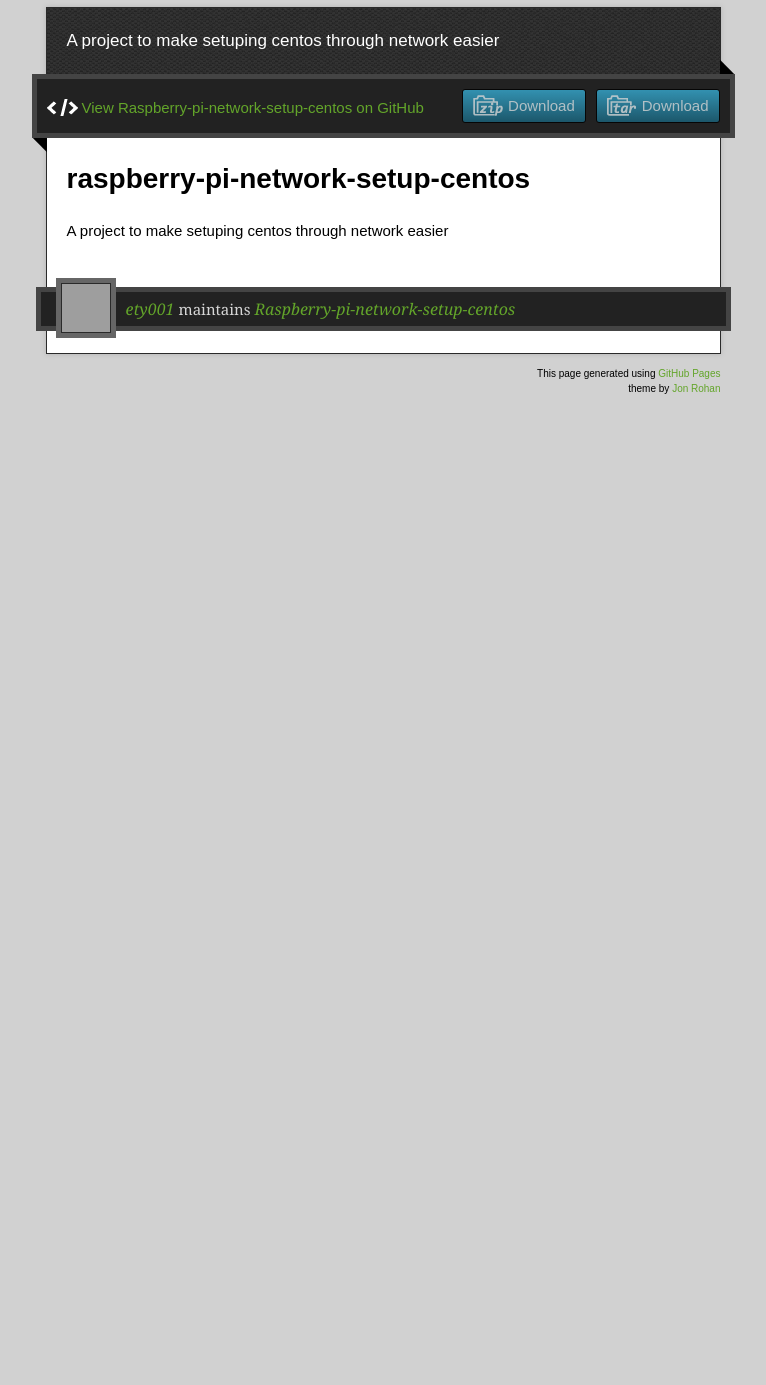
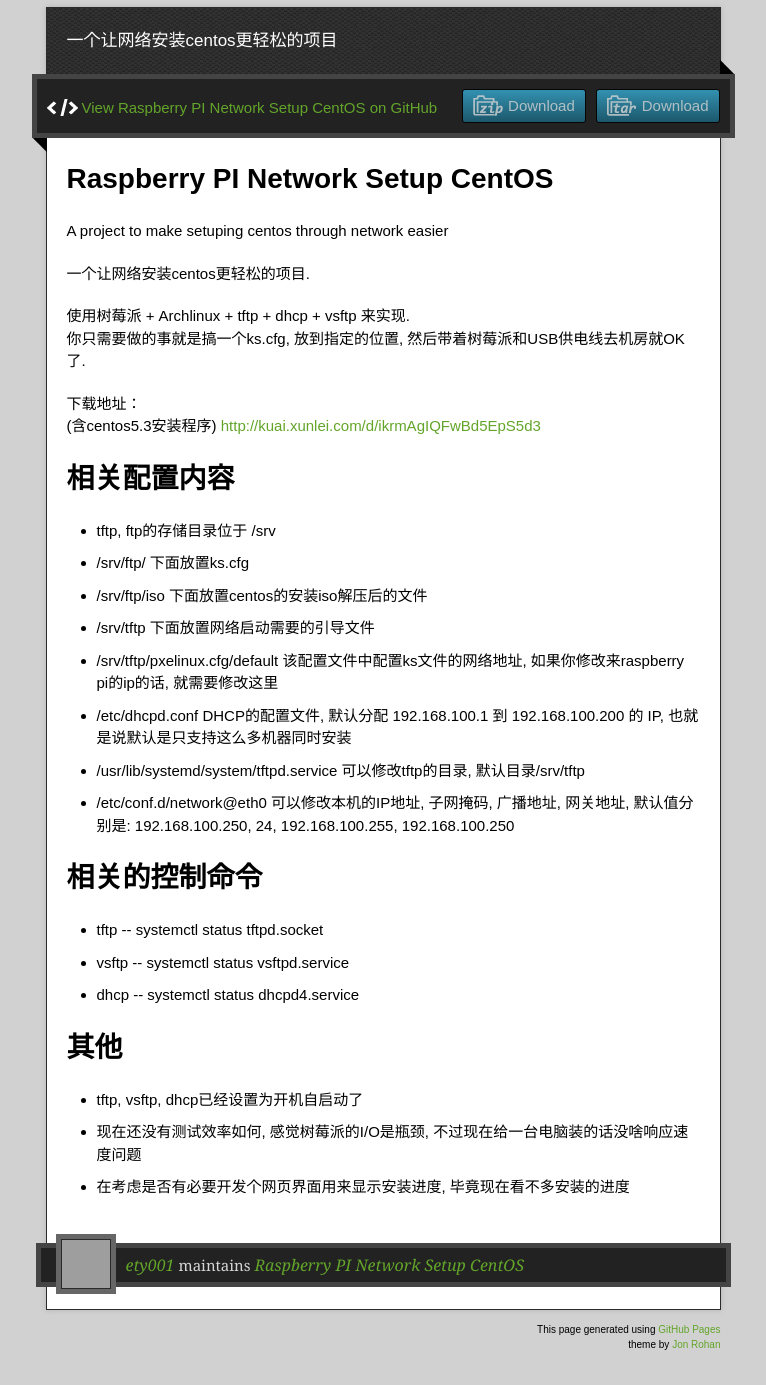
Before and after one commit to fm365/raspberry-pi-network-setup-centos, a plain HTML site: page index.html in a window 1280 px wide. Shown: the part 303-1688 px from the top of the page, without its empty margins (257-1023 px from the left). Before the commit the page ends 800 px from the top, so only its background shows below. Drawn offline with nearby package versions, Linux system fonts and the light colour scheme; grey boxes are pictures that could not be loaded.

Commit message:
Create gh-pages branch via GitHub

```diff
--- a/index.html
+++ b/index.html
@@ -11,8 +11,8 @@
   <script type="text/javascript" src="https://ajax.googleapis.com/ajax/libs/jquery/1.7.1/jquery.min.js"></script>
   <script type="text/javascript" src="javascripts/script.js"></script>
 
-  <title>Raspberry-pi-network-setup-centos</title>
-  <meta name="description" content="A project to make setuping centos through network easier">
+  <title>Raspberry PI Network Setup CentOS</title>
+  <meta name="description" content="一个让网络安装centos更轻松的项目">
 
   <meta name="viewport" content="width=device-width,initial-scale=1">
 
@@ -22,30 +22,66 @@
 
   <div class="wrapper">
     <header>
-      <h1 class="title">Raspberry-pi-network-setup-centos</h1>
+      <h1 class="title">Raspberry PI Network Setup CentOS</h1>
     </header>
     <div id="container">
-      <p class="tagline">A project to make setuping centos through network easier</p>
+      <p class="tagline">一个让网络安装centos更轻松的项目</p>
       <div id="main" role="main">
         <div class="download-bar">
         <div class="inner">
           <a href="https://github.com/ety001/raspberry-pi-network-setup-centos/tarball/master" class="download-button tar"><span>Download</span></a>
           <a href="https://github.com/ety001/raspberry-pi-network-setup-centos/zipball/master" class="download-button zip"><span>Download</span></a>
-          <a href="https://github.com/ety001/raspberry-pi-network-setup-centos" class="code">View Raspberry-pi-network-setup-centos on GitHub</a>
+          <a href="https://github.com/ety001/raspberry-pi-network-setup-centos" class="code">View Raspberry PI Network Setup CentOS on GitHub</a>
         </div>
         <span class="blc"></span><span class="trc"></span>
         </div>
         <article class="markdown-body">
           <h1>
-<a name="raspberry-pi-network-setup-centos" class="anchor" href="#raspberry-pi-network-setup-centos"><span class="octicon octicon-link"></span></a>raspberry-pi-network-setup-centos</h1>
+<a name="raspberry-pi-network-setup-centos" class="anchor" href="#raspberry-pi-network-setup-centos"><span class="octicon octicon-link"></span></a>Raspberry PI Network Setup CentOS</h1>
 
-<p>A project to make setuping centos through network easier</p>
+<p>A project to make setuping centos through network easier<br></p>
+
+<p>一个让网络安装centos更轻松的项目.<br></p>
+
+<p>使用树莓派 + Archlinux + tftp + dhcp + vsftp 来实现.<br>
+你只需要做的事就是搞一个ks.cfg, 放到指定的位置, 然后带着树莓派和USB供电线去机房就OK了.<br></p>
+
+<p>下载地址：<br>
+(含centos5.3安装程序) <a href="http://kuai.xunlei.com/d/ikrmAgIQFwBd5EpS5d3">http://kuai.xunlei.com/d/ikrmAgIQFwBd5EpS5d3</a></p>
+
+<h1>
+<a name="%E7%9B%B8%E5%85%B3%E9%85%8D%E7%BD%AE%E5%86%85%E5%AE%B9" class="anchor" href="#%E7%9B%B8%E5%85%B3%E9%85%8D%E7%BD%AE%E5%86%85%E5%AE%B9"><span class="octicon octicon-link"></span></a>相关配置内容</h1>
+
+<ul>
+<li>tftp, ftp的存储目录位于 /srv</li>
+<li>/srv/ftp/ 下面放置ks.cfg</li>
+<li>/srv/ftp/iso 下面放置centos的安装iso解压后的文件</li>
+<li>/srv/tftp 下面放置网络启动需要的引导文件</li>
+<li>/srv/tftp/pxelinux.cfg/default 该配置文件中配置ks文件的网络地址, 如果你修改来raspberry pi的ip的话, 就需要修改这里</li>
+<li>/etc/dhcpd.conf DHCP的配置文件, 默认分配 192.168.100.1 到 192.168.100.200 的 IP, 也就是说默认是只支持这么多机器同时安装</li>
+<li>/usr/lib/systemd/system/tftpd.service 可以修改tftp的目录, 默认目录/srv/tftp</li>
+<li>/etc/conf.d/network@eth0 可以修改本机的IP地址, 子网掩码, 广播地址, 网关地址, 默认值分别是: 192.168.100.250, 24, 192.168.100.255, 192.168.100.250</li>
+</ul><h1>
+<a name="%E7%9B%B8%E5%85%B3%E7%9A%84%E6%8E%A7%E5%88%B6%E5%91%BD%E4%BB%A4" class="anchor" href="#%E7%9B%B8%E5%85%B3%E7%9A%84%E6%8E%A7%E5%88%B6%E5%91%BD%E4%BB%A4"><span class="octicon octicon-link"></span></a>相关的控制命令</h1>
+
+<ul>
+<li>tftp -- systemctl status tftpd.socket</li>
+<li>vsftp -- systemctl status vsftpd.service</li>
+<li>dhcp -- systemctl status dhcpd4.service</li>
+</ul><h1>
+<a name="%E5%85%B6%E4%BB%96" class="anchor" href="#%E5%85%B6%E4%BB%96"><span class="octicon octicon-link"></span></a>其他</h1>
+
+<ul>
+<li>tftp, vsftp, dhcp已经设置为开机自启动了</li>
+<li>现在还没有测试效率如何, 感觉树莓派的I/O是瓶颈, 不过现在给一台电脑装的话没啥响应速度问题</li>
+<li>在考虑是否有必要开发个网页界面用来显示安装进度, 毕竟现在看不多安装的进度</li>
+</ul>
         </article>
       </div>
     </div>
     <footer>
       <div class="owner">
-      <p><a href="https://github.com/ety001" class="avatar"><img src="https://2.gravatar.com/avatar/6c9c45db7996e4951959119399ecf80b?d=https%3A%2F%2Fidenticons.github.com%2F39af778693427e2430c303ba5f8b6b4a.png&amp;s=30" width="48" height="48"/></a> <a href="https://github.com/ety001">ety001</a> maintains <a href="https://github.com/ety001/raspberry-pi-network-setup-centos">Raspberry-pi-network-setup-centos</a></p>
+      <p><a href="https://github.com/ety001" class="avatar"><img src="https://1.gravatar.com/avatar/6c9c45db7996e4951959119399ecf80b?d=https%3A%2F%2Fidenticons.github.com%2F39af778693427e2430c303ba5f8b6b4a.png&amp;s=30" width="48" height="48"/></a> <a href="https://github.com/ety001">ety001</a> maintains <a href="https://github.com/ety001/raspberry-pi-network-setup-centos">Raspberry PI Network Setup CentOS</a></p>
 
 
       </div>
--- a/params.json
+++ b/params.json
@@ -1 +1 @@
-{"name":"Raspberry-pi-network-setup-centos","tagline":"A project to make setuping centos through network easier","body":"raspberry-pi-network-setup-centos\r\n=================================\r\n\r\nA project to make setuping centos through network easier\r\n","google":"","note":"Don't delete this file! It's used internally to help with page regeneration."}
+{"name":"Raspberry PI Network Setup CentOS","tagline":"一个让网络安装centos更轻松的项目","body":"Raspberry PI Network Setup CentOS\r\n=================================\r\n\r\nA project to make setuping centos through network easier<br />\r\n\r\n一个让网络安装centos更轻松的项目.<br />\r\n\r\n使用树莓派 + Archlinux + tftp + dhcp + vsftp 来实现.<br />\r\n你只需要做的事就是搞一个ks.cfg, 放到指定的位置, 然后带着树莓派和USB供电线去机房就OK了.<br />\r\n\r\n下载地址：<br />\r\n(含centos5.3安装程序) http://kuai.xunlei.com/d/ikrmAgIQFwBd5EpS5d3\r\n\r\n相关配置内容\r\n================================\r\n* tftp, ftp的存储目录位于 /srv\r\n* /srv/ftp/ 下面放置ks.cfg\r\n* /srv/ftp/iso 下面放置centos的安装iso解压后的文件\r\n* /srv/tftp 下面放置网络启动需要的引导文件\r\n* /srv/tftp/pxelinux.cfg/default 该配置文件中配置ks文件的网络地址, 如果你修改来raspberry pi的ip的话, 就需要修改这里\r\n* /etc/dhcpd.conf DHCP的配置文件, 默认分配 192.168.100.1 到 192.168.100.200 的 IP, 也就是说默认是只支持这么多机器同时安装\r\n* /usr/lib/systemd/system/tftpd.service 可以修改tftp的目录, 默认目录/srv/tftp\r\n* /etc/conf.d/network@eth0 可以修改本机的IP地址, 子网掩码, 广播地址, 网关地址, 默认值分别是: 192.168.100.250, 24, 192.168.100.255, 192.168.100.250\r\n\r\n相关的控制命令\r\n================================\r\n* tftp -- systemctl status tftpd.socket\r\n* vsftp -- systemctl status vsftpd.service\r\n* dhcp -- systemctl status dhcpd4.service\r\n\r\n其他\r\n================================\r\n* tftp, vsftp, dhcp已经设置为开机自启动了\r\n* 现在还没有测试效率如何, 感觉树莓派的I/O是瓶颈, 不过现在给一台电脑装的话没啥响应速度问题\r\n* 在考虑是否有必要开发个网页界面用来显示安装进度, 毕竟现在看不多安装的进度\r\n","google":"","note":"Don't delete this file! It's used internally to help with page regeneration."}
```
